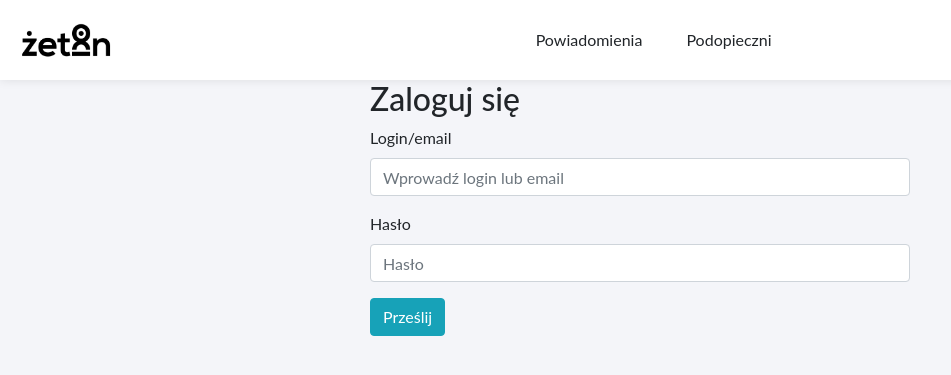
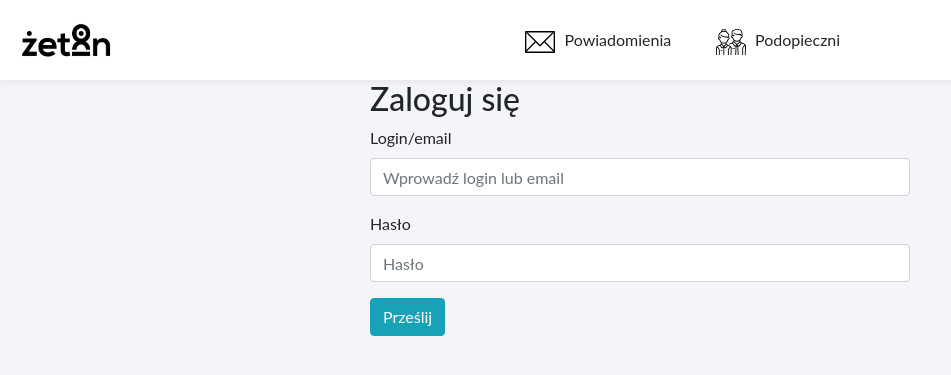
Before and after one commit to tgbdc7/zeton, a Flask app: page /login in a window 1280 px wide. Shown: the top 375 px of the page, without its empty margins (0-951 px from the left). Run offline with Flask 2, Linux system fonts and the light colour scheme; some libraries are stand-ins or nearby versions.

Commit message:
Add btns for navbar

```diff
--- a/zeton/static/css/style.css
+++ b/zeton/static/css/style.css
@@ -51,10 +51,11 @@ body {
       -ms-flex-align: start;
           align-items: flex-start;
   z-index: 99;
+  padding: 0;
 }
 
 .navbar .navbar-brand {
-  padding: 0;
+  padding: 8px 16px;
 }
 
 .navbar .navbar-brand .logo {
@@ -134,6 +135,15 @@ body {
   margin: 0;
 }
 
+.navbar-btn:hover {
+  background-color: #0141c5;
+  cursor: pointer;
+}
+
+.navbar-btn:hover .navbar-btn__text {
+  color: #ffffff;
+}
+
 @media only screen and (max-width: 991px) {
   .navbar-btn {
     display: block;
@@ -143,13 +153,23 @@ body {
 @media only screen and (min-width: 992px) {
   .navbar-btn {
     display: inline-block;
-    margin: 0 calc(10px + 1%);
+    padding: 8px calc(10px + 1%);
+    height: 80px;
+    margin: 0;
   }
+}
+
+.navbar-btn .navbar-btn__img {
+  height: 30px;
+  line-height: 100%;
+  display: inline;
+  margin-right: 5px;
 }
 
 .navbar-btn .navbar-btn__text {
   margin: 0;
-  line-height: 100%;
+  line-height: calc(80px - 16px);
+  display: inline;
 }
 
 /* Sections */
--- a/zeton/static/sass/_variables.scss
+++ b/zeton/static/sass/_variables.scss
@@ -1,6 +1,7 @@
 /* Colors */
 $zet-bg-color: #f4f5f9;
 $zet-white-color: #ffffff;
+$zet-blue-color: #0141c5;
 $zet-box-shadow: 0 0 10px 0 rgba(0, 0, 0, .1);
 
 
--- a/zeton/static/sass/components/_navbar.scss
+++ b/zeton/static/sass/components/_navbar.scss
@@ -5,9 +5,10 @@
     justify-content: start;
     align-items: flex-start;
     z-index: 99;
+    padding: 0;
 
     .navbar-brand {
-        padding: 0;
+        padding: 8px 16px;
 
         .logo {
             background-image: url(../images/zeton1b.jpg);
--- a/zeton/static/sass/components/_navbar_btns.scss
+++ b/zeton/static/sass/components/_navbar_btns.scss
@@ -1,7 +1,15 @@
 .navbar-btn {
     margin: 0;
+    //vertical-align: middle;
 
+    &:hover {
+        background-color: $zet-blue-color;
+        cursor: pointer;
 
+        .navbar-btn__text {
+            color: $zet-white-color;
+        }
+    }
 
     @media only screen and (max-width: $zet-screen-lg-max) {
 
@@ -10,11 +18,19 @@
 
     @media only screen and (min-width: $zet-screen-lg-min) {
         display: inline-block;
-        margin: 0 calc(10px + 1%);
+        padding: 8px calc(10px + 1%);
+        height: 80px;
+        margin: 0;
     }
-
+    .navbar-btn__img {
+        height: 30px;
+        line-height: 100%;
+        display: inline;
+        margin-right: 5px;
+    }
     .navbar-btn__text {
         margin: 0;
-        line-height: 100%;
+        line-height: calc(80px - 16px);
+        display: inline;
     }
 }
--- a/zeton/templates/base.html
+++ b/zeton/templates/base.html
@@ -22,11 +22,11 @@
             </div>
             <div class="navbar-nav">
                 <a class="navbar-btn">
-                    <img src="" alt="" class="navbar-btn__img">
+                    <img src="../static/images/contact.svg" alt="icon-message" class="navbar-btn__img">
                     <p class="navbar-btn__text">Powiadomienia</p>
                 </a>
                 <a class="navbar-btn">
-                    <img src="" alt="" class="navbar-btn__img">
+                    <img src="../static/images/employees.svg" alt="icon-people" class="navbar-btn__img">
                     <p class="navbar-btn__text">Podopieczni</p>
                 </a>
             </div>
```
Also changed, not shown: zeton/static/images/contact.svg (added), zeton/static/images/employees.svg (added), 1 other file.
